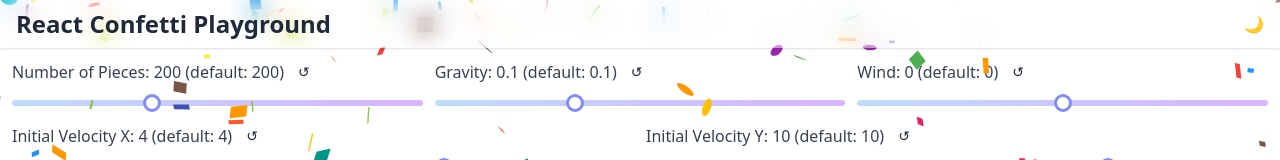
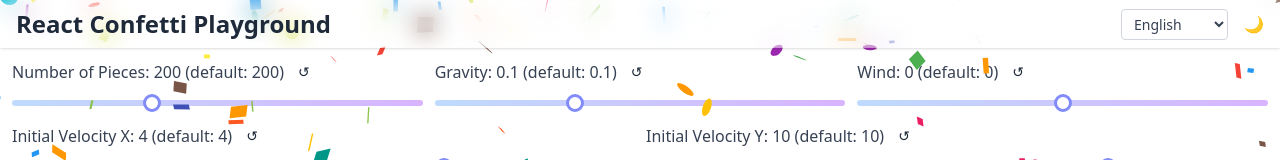
Before and after one commit to kkoisland/react-confetti-playground, a React (Vite) app: page / in a window 1280 px wide. Shown: the top 160 px of the page. Built offline with nearby package versions, Linux system fonts and the light colour scheme.

Commit message:
feat: add language selector to header

```diff
--- a/package.json
+++ b/package.json
@@ -25,6 +25,7 @@
 		"@types/react": "^19.2.2",
 		"@types/react-dom": "^19.2.2",
 		"@vitejs/plugin-react": "^5.1.0",
+		"baseline-browser-mapping": "^2.9.19",
 		"tailwindcss": "^4.1.17",
 		"typescript": "~5.9.3",
 		"vite": "^7.2.2"
--- a/src/Layout.tsx
+++ b/src/Layout.tsx
@@ -2,6 +2,28 @@ import { type ReactNode, useEffect, useState } from "react";
 
 export const NAV_HOVER_STYLES =
 	"hover:text-indigo-600 dark:hover:text-indigo-300";
+
+const LOCALES = [
+	{ code: "en", label: "English" },
+	{ code: "ja", label: "日本語" },
+	{ code: "zh", label: "中文" },
+	{ code: "ko", label: "한국어" },
+	{ code: "es", label: "Español" },
+	{ code: "fr", label: "Français" },
+	{ code: "de", label: "Deutsch" },
+	{ code: "pt", label: "Português" },
+	{ code: "it", label: "Italiano" },
+	{ code: "ru", label: "Русский" },
+] as const;
+
+export type Locale = (typeof LOCALES)[number]["code"];
+
+const getInitialLocale = (): Locale => {
+	const saved = localStorage.getItem("react-confetti-playground:language");
+	if (saved && LOCALES.some((l) => l.code === saved)) return saved as Locale;
+	const browser = navigator.language.split("-")[0];
+	return (LOCALES.find((l) => l.code === browser)?.code ?? "en") as Locale;
+};
 
 type LayoutProps = {
 	children: ReactNode;
@@ -13,7 +35,15 @@ const Layout = ({ children }: LayoutProps) => {
 		if (saved !== null) return JSON.parse(saved);
 		return window.matchMedia("(prefers-color-scheme: dark)").matches;
 	});
+
+	const [locale, setLocale] = useState<Locale>(getInitialLocale);
+
 	const toggleTheme = () => setIsDarkMode(!isDarkMode);
+
+	const handleLocaleChange = (newLocale: Locale) => {
+		setLocale(newLocale);
+		localStorage.setItem("react-confetti-playground:language", newLocale);
+	};
 
 	useEffect(() => {
 		localStorage.setItem(
@@ -35,6 +65,18 @@ const Layout = ({ children }: LayoutProps) => {
 						</div>
 
 						<div className="flex items-center gap-4">
+							<select
+								value={locale}
+								onChange={(e) => handleLocaleChange(e.target.value as Locale)}
+								className="text-sm px-2 py-1 rounded border border-gray-300 dark:border-gray-600 bg-white dark:bg-gray-800 text-gray-700 dark:text-gray-300 cursor-pointer"
+							>
+								{LOCALES.map((l) => (
+									<option key={l.code} value={l.code}>
+										{l.label}
+									</option>
+								))}
+							</select>
+
 							<button type="button" onClick={toggleTheme}>
 								{isDarkMode ? "☀️" : "🌙"}
 							</button>
```
Also changed, not shown: 1 other file (tests, documents, lock files or other folders).
